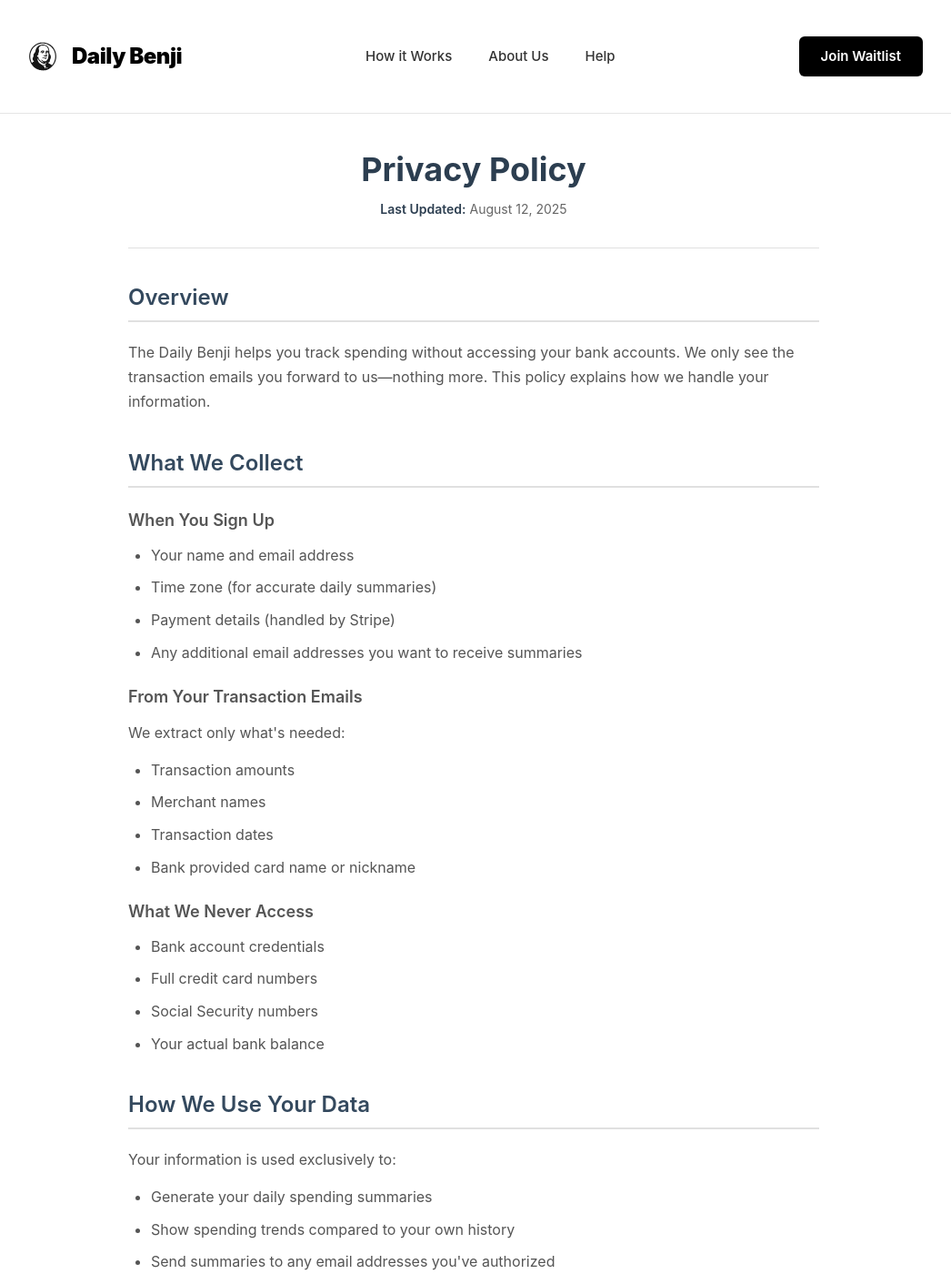
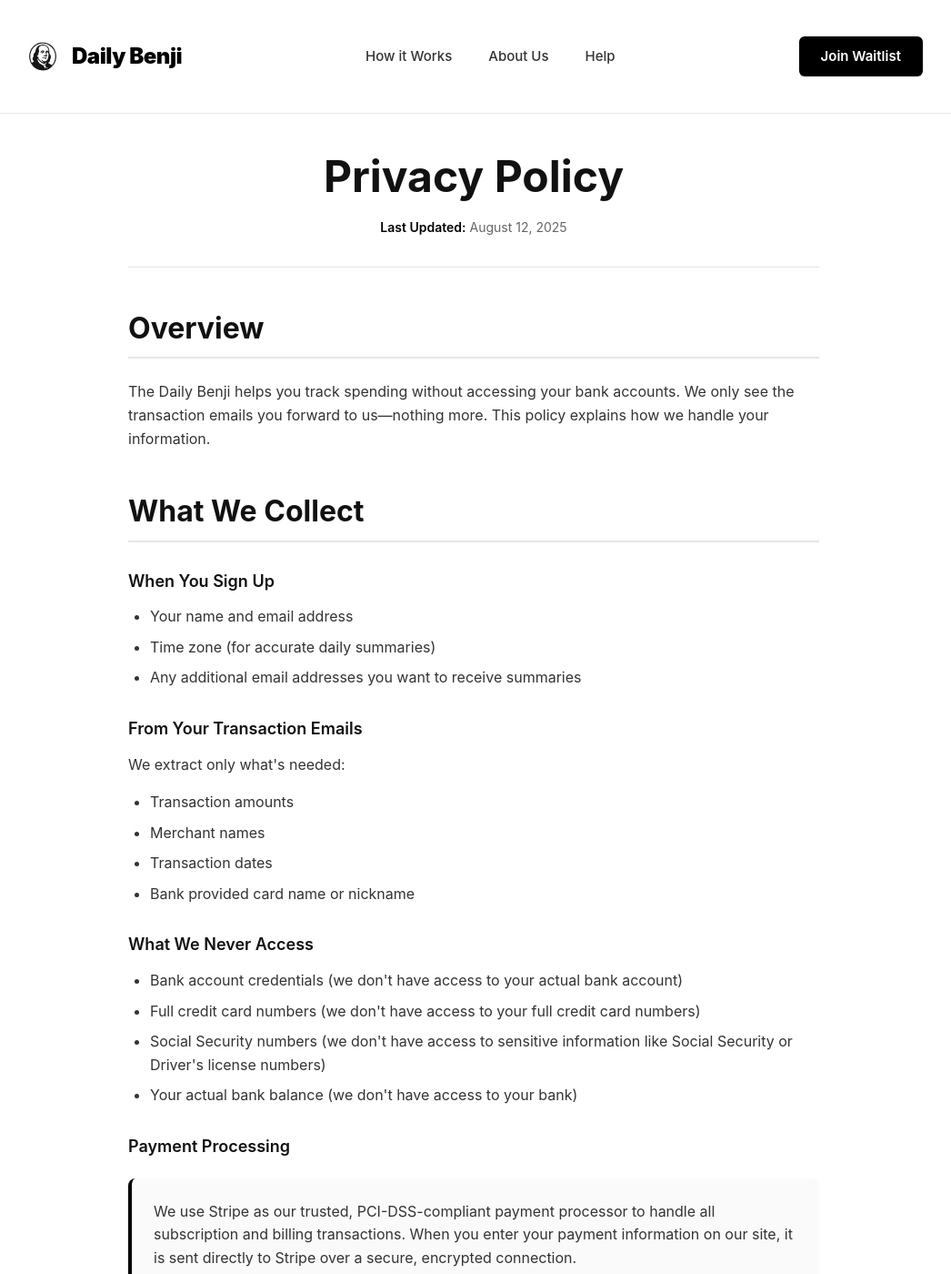
Before and after one commit to mincho/dailybenji, a Jekyll site: the page built from privacy.html, in a window 1280 px wide and 1400 px high. Shown: the whole window at 91% size, without its empty margins (119-1165 px from the left). Built offline with Jekyll 4.4.1, drawn with Linux system fonts in a browser that asks for light colours; some of the changed text lies outside the part shown.

Commit message:
improve privacy page

```diff
--- a/privacy.html
+++ b/privacy.html
@@ -8,137 +8,108 @@
         max-width: 800px;
         margin: 0 auto;
         padding: 40px 20px;
-        font-family:
-            -apple-system, BlinkMacSystemFont, "Segoe UI", Roboto, Helvetica,
-            Arial, sans-serif;
-        line-height: 1.6;
-        color: #333;
     }
 
     .privacy-policy h1 {
-        color: #2c3e50;
-        font-size: 36px;
-        margin-bottom: 10px;
         text-align: center;
-        font-weight: 700;
+        margin-bottom: 1rem;
     }
 
     .privacy-policy .last-updated {
         text-align: center;
-        color: #666;
-        font-size: 14px;
-        margin-bottom: 40px;
-        padding-bottom: 30px;
-        border-bottom: 1px solid #e0e0e0;
+        color: var(--gray-600);
+        font-size: 0.875rem;
+        margin-bottom: 3rem;
+        padding-bottom: 2rem;
+        border-bottom: 1px solid var(--gray-200);
     }
 
     .privacy-policy h2 {
-        color: #34495e;
-        font-size: 24px;
-        margin-top: 40px;
-        margin-bottom: 20px;
-        padding-bottom: 10px;
-        border-bottom: 2px solid #e0e0e0;
-        font-weight: 600;
+        margin-top: 3rem;
+        margin-bottom: 1.5rem;
+        padding-bottom: 0.75rem;
+        border-bottom: 2px solid var(--gray-200);
     }
 
     .privacy-policy h3 {
-        color: #555;
-        font-size: 18px;
-        margin-top: 25px;
-        margin-bottom: 15px;
+        margin-top: 2rem;
+        margin-bottom: 1rem;
+        font-size: 1.125rem;
         font-weight: 600;
     }
 
     .privacy-policy p {
-        margin-bottom: 15px;
-        color: #555;
-        line-height: 1.7;
+        margin-bottom: 1rem;
+        line-height: 1.6;
+        color: var(--gray-700);
     }
 
     .privacy-policy ul {
-        margin-bottom: 20px;
-        padding-left: 25px;
+        margin-bottom: 1.5rem;
+        padding-left: 1.5rem;
     }
 
     .privacy-policy li {
-        margin-bottom: 10px;
-        color: #555;
+        margin-bottom: 0.5rem;
+        line-height: 1.6;
+        color: var(--gray-700);
+    }
+
+    .privacy-policy strong {
+        color: var(--black);
+        font-weight: 600;
+    }
+
+    .contact-box {
+        background: var(--gray-50);
+        padding: 1.5rem;
+        border-radius: 8px;
+        margin-top: 1rem;
+        text-align: center;
+    }
+
+    .contact-box p {
+        margin: 0;
+        color: var(--gray-700);
+    }
+
+    .commitment-box {
+        background: var(--black);
+        color: white;
+        padding: 2rem;
+        border-radius: 12px;
+        margin-top: 3rem;
+        text-align: center;
+    }
+
+    .commitment-box strong {
+        display: block;
+        font-size: 1.25rem;
+        margin-bottom: 0.75rem;
+        color: white;
+    }
+
+    .commitment-box p {
+        margin: 0;
+        color: rgba(255, 255, 255, 0.9);
         line-height: 1.6;
     }
 
-    .privacy-policy strong {
-        color: #2c3e50;
-        font-weight: 600;
+    .payment-section {
+        background: var(--gray-50);
+        padding: 1.5rem;
+        border-radius: 8px;
+        margin: 1.5rem 0;
+        border-left: 4px solid var(--black);
     }
 
-    .privacy-policy .section {
-        margin-bottom: 40px;
+    .payment-section p {
+        margin-bottom: 1rem;
+        color: var(--gray-700);
     }
 
-    .privacy-policy .contact-info {
-        background-color: #f8f9fa;
-        padding: 20px 25px;
-        border-radius: 8px;
-        margin-top: 20px;
-        border-left: 4px solid #3498db;
-    }
-
-    .privacy-policy .contact-info p {
-        margin: 0;
-        line-height: 1.8;
-    }
-
-    .privacy-policy .commitment {
-        background: linear-gradient(135deg, #667eea 0%, #764ba2 100%);
-        color: white;
-        padding: 30px;
-        border-radius: 12px;
-        margin-top: 50px;
-        text-align: center;
-        box-shadow: 0 4px 15px rgba(0, 0, 0, 0.1);
-    }
-
-    .privacy-policy .commitment p {
-        margin: 0;
-        color: white;
-        font-size: 16px;
-        line-height: 1.8;
-    }
-
-    .privacy-policy .commitment strong {
-        color: white;
-        font-size: 20px;
-        display: block;
-        margin-bottom: 10px;
-    }
-
-    /* Responsive design */
-    @media (max-width: 600px) {
-        .privacy-policy {
-            padding: 20px 15px;
-        }
-
-        .privacy-policy h1 {
-            font-size: 28px;
-        }
-
-        .privacy-policy h2 {
-            font-size: 20px;
-        }
-
-        .privacy-policy h3 {
-            font-size: 16px;
-        }
-    }
-
-    /* Nice hover effect for lists */
-    .privacy-policy li {
-        transition: transform 0.2s ease;
-    }
-
-    .privacy-policy li:hover {
-        transform: translateX(5px);
+    .payment-section p:last-child {
+        margin-bottom: 0;
     }
 </style>
 
@@ -146,27 +117,20 @@
     <h1>Privacy Policy</h1>
     <p class="last-updated"><strong>Last Updated:</strong> August 12, 2025</p>
 
-    <div class="section">
     <h2>Overview</h2>
     <p>
         The Daily Benji helps you track spending without accessing your bank
-            accounts. We only see the transaction emails you forward to
-            us—nothing more. This policy explains how we handle your
-            information.
+        accounts. We only see the transaction emails you forward to us—nothing
+        more. This policy explains how we handle your information.
     </p>
-    </div>
 
-    <div class="section">
     <h2>What We Collect</h2>
 
     <h3>When You Sign Up</h3>
     <ul>
         <li>Your name and email address</li>
         <li>Time zone (for accurate daily summaries)</li>
-            <li>Payment details (handled by Stripe)</li>
-            <li>
-                Any additional email addresses you want to receive summaries
-            </li>
+        <li>Any additional email addresses you want to receive summaries</li>
     </ul>
 
     <h3>From Your Transaction Emails</h3>
@@ -180,14 +144,41 @@
 
     <h3>What We Never Access</h3>
     <ul>
-            <li>Bank account credentials</li>
-            <li>Full credit card numbers</li>
-            <li>Social Security numbers</li>
-            <li>Your actual bank balance</li>
+        <li>
+            Bank account credentials (we don't have access to your actual bank
+            account)
+        </li>
+        <li>
+            Full credit card numbers (we don't have access to your full credit
+            card numbers)
+        </li>
+        <li>
+            Social Security numbers (we don't have access to sensitive
+            information like Social Security or Driver's license numbers)
+        </li>
+        <li>Your actual bank balance (we don't have access to your bank)</li>
     </ul>
+
+    <h3>Payment Processing</h3>
+    <div class="payment-section">
+        <p>
+            We use Stripe as our trusted, PCI-DSS-compliant payment processor to
+            handle all subscription and billing transactions. When you enter
+            your payment information on our site, it is sent directly to Stripe
+            over a secure, encrypted connection.
+        </p>
+        <p>
+            <strong>The Daily Benji</strong> does <strong>not</strong> receive,
+            store, or have access to your full credit card number, bank account
+            number, or other sensitive payment details. Stripe processes your
+            recurring subscription payments on our behalf and only returns
+            limited, non-sensitive information to us — such as the last four
+            digits of your card, expiration date, and billing zip code — so that
+            we can display your payment method in your account settings and send
+            renewal reminders.
+        </p>
     </div>
 
-    <div class="section">
     <h2>How We Use Your Data</h2>
     <p>Your information is used exclusively to:</p>
     <ul>
@@ -197,12 +188,8 @@
         <li>Process your subscription</li>
         <li>Provide customer support</li>
     </ul>
-        <p>
-            <strong>We never sell your data or use it for advertising.</strong>
-        </p>
-    </div>
+    <p><strong>We never sell your data or use it for advertising.</strong></p>
 
-    <div class="section">
     <h2>Data Storage & Security</h2>
 
     <h3>Your Transaction Emails</h3>
@@ -210,6 +197,7 @@
         <li>Stored securely in our database</li>
         <li>Viewable in your dashboard anytime</li>
         <li>Only accessible by you</li>
+        <li>Incinerated automatically at most 15 days after processing</li>
     </ul>
 
     <h3>Security Measures</h3>
@@ -227,40 +215,33 @@
         <li><strong>Postmark</strong> - Email delivery</li>
         <li><strong>Render.io</strong> - Server hosting</li>
     </ul>
-    </div>
 
-    <div class="section">
     <h2>Your Rights</h2>
     <p>You control your data:</p>
     <ul>
         <li>
-                <strong>Export</strong> - Download your transactions as a CSV
-                file
+            <strong>Export</strong> - Download your transactions as a CSV file
         </li>
         <li><strong>Update</strong> - Change your information anytime</li>
         <li>
-                <strong>Delete</strong> - Cancel your account and we'll delete
-                your data within 24 hours
+            <strong>Delete</strong> - Cancel your account and we'll delete your
+            data within 3 business days
         </li>
         <li>
-                <strong>Access</strong> - View all your transaction emails in
-                your dashboard
+            <strong>Access</strong> - View all your transaction emails in your
+            dashboard
         </li>
     </ul>
     <p>
-            Contact support@dailybenji.com or visit app.dailybenji.com to
-            exercise these rights.
+        Contact support@dailybenji.com or visit app.dailybenji.com to exercise
+        these rights.
     </p>
-    </div>
 
-    <div class="section">
     <h2>Email Communications</h2>
 
     <h3>What We Send</h3>
     <ul>
-            <li>
-                Daily spending summaries (to you and any emails you've added)
-            </li>
+        <li>Daily spending summaries (to you and any emails you've added)</li>
         <li>Essential service updates</li>
         <li>Billing notifications</li>
     </ul>
@@ -271,9 +252,7 @@
         <li>Third-party promotions</li>
         <li>Your data to anyone else</li>
     </ul>
-    </div>
 
-    <div class="section">
     <h2>Legal Compliance</h2>
 
     <h3>Data Requests</h3>
@@ -290,19 +269,15 @@
         <li>Delete your personal information</li>
         <li>Opt-out of data sales (we don't sell data)</li>
     </ul>
-    </div>
 
-    <div class="section">
     <h2>Data Deletion</h2>
     <p>When you cancel your account:</p>
     <ul>
-            <li>Your data is permanently deleted within 24 hours</li>
+        <li>Your data is permanently deleted within 3 business days</li>
         <li>Deletion includes all transaction history and emails</li>
         <li>This action cannot be undone</li>
     </ul>
-    </div>
 
-    <div class="section">
     <h2>Updates to This Policy</h2>
     <p>If we make significant changes:</p>
     <ul>
@@ -310,22 +285,16 @@
         <li>We'll post a notice on our website</li>
         <li>Your continued use means you accept the updates</li>
     </ul>
+
+    <h2>Contact Us</h2>
+    <p>Questions about privacy?</p>
+    <div class="contact-box">
+        <p><strong>Email:</strong> support@dailybenji.com</p>
     </div>
 
-    <div class="section">
-        <h2>Contact Us</h2>
-        <p>Questions about privacy?</p>
-        <div class="contact-info">
+    <div class="commitment-box">
         <p>
-                <strong>Email:</strong> privacy@dailybenji.com<br />
-                <strong>Support:</strong> support@dailybenji.com
-            </p>
-        </div>
-    </div>
-
-    <div class="commitment">
-        <p>
-            <strong>Our Commitment</strong><br />
+            <strong>Our Commitment</strong>
             We built The Daily Benji because tracking spending shouldn't mean
             giving up your privacy. We only see what you explicitly share with
             us, and we guard that information carefully. Your financial data
```
Lines whose indentation alone changed are shown as unchanged.
